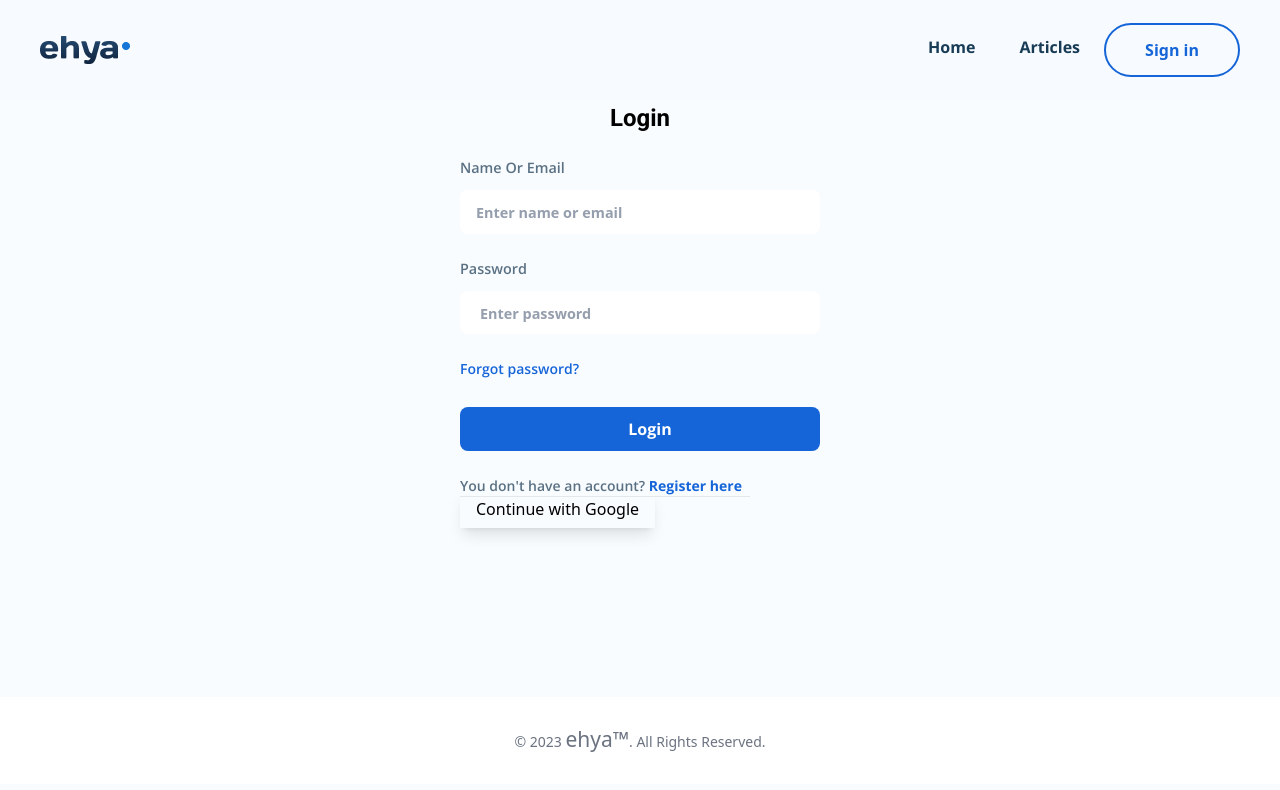
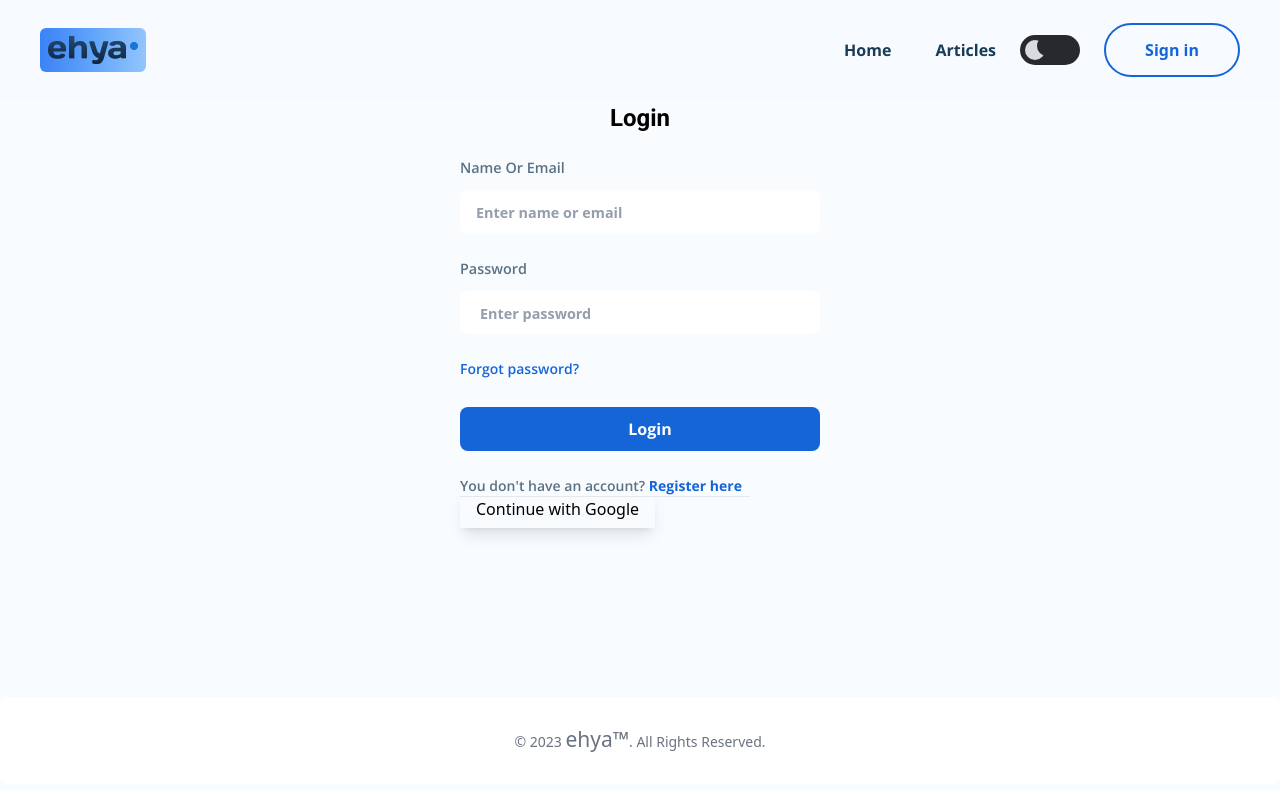
Before and after one commit to tinsaedv/Responsive-Blog-App, a React (Vite) app in the folder client/: page /dashboard in a window 1280 px wide. Shown: the top 790 px of the page. Built offline with nearby package versions, Linux system fonts and the light colour scheme.

Commit message:
Update NavBar and Footer components to add rounded corners and transition effects.

```diff
--- a/client/src/components/Footer.jsx
+++ b/client/src/components/Footer.jsx
@@ -2,7 +2,7 @@ import { Link } from 'react-router-dom';
 
 const Footer = () => {
   return (
-    <footer className='bg-white relative  bottom-0 w-full right-0  dark:bg-gray-900 mt-4'>
+    <footer className='bg-white relative rounded-lg  bottom-0 w-full right-0  dark:bg-gray-900 mt-4'>
       <div className='w-full max-w-screen-xl mx-auto p-4 md:py-8'>
         <span className='block text-sm text-center text-gray-500 sm:text-center dark:text-gray-400'>
           © 2023{' '}
--- a/client/src/components/NavBar.jsx
+++ b/client/src/components/NavBar.jsx
@@ -7,6 +7,7 @@ import logo from '../assets/logo.png';
 import { useUserStore } from '../App/useAuthStore';
 import { useProfileStore } from '../App/useUserProfileStore';
 import { useState } from 'react';
+import ToggleSwitch from './NavbarComponents/ToggleSwitch.component';
 
 const NavBar = () => {
   const { user } = useUserStore((state) => ({ user: state.user }));
@@ -22,38 +23,36 @@ const NavBar = () => {
   }
 
   return (
-    <header className=' grid items-center  backdrop-blur-sm z-[2]  bg-[#f7fbff]/80 h-[4rem] lg:h-[6.25rem]  fixed w-full top-0'>
+    <header className=' grid items-center  backdrop-blur-sm z-[2] dark:bg-gray-700/80  bg-[#f7fbff]/80 h-[4rem] lg:h-[6.25rem]  fixed w-full top-0'>
       <div className='flex mx-10  justify-between items-center'>
-        <div>
+        <div className='bg-blue-300/50 rounded-md bg-gradient-to-r from-blue-500 via-blue-400 to-blue-300 p-2'>
           <img src={logo} alt='' />
         </div>
 
-        <nav className='flex gap-6 items-center'>
+        <nav className='flex gap-2 sm:gap-6 items-center'>
           <div
             className='hidden md:flex md:flex-row gap-[2.75rem]
-              items-center w-fit left-0 font-openSans'
+              items-center w-fit left-0 font-openSans transition-all duration-150 ease-in'
           >
             <NavLink
               to={'/'}
               onClick={() => {
                 window.scrollTo(0, 0);
               }}
-              className={({ isActive }) =>
+              className={`${({ isActive }) =>
                 isActive
-                  ? 'active-link pb-[7px]   text-[#183B56] font-bold  text-[1rem] relative'
-                  : 'navLinks pb-[7px]   text-[#183B56] font-bold  text-[1rem] relative'
-              }
+                  ? 'active-link pb-[7px]'
+                  : 'navLinks pb-[7px]'} dark:text-white font-bold  text-[#183B56]  text-[1rem] relative`}
             >
               Home
             </NavLink>
             <NavLink
               to={'/articles'}
               onClick={() => window.scrollTo(0, 0)}
-              className={({ isActive }) =>
+              className={`${({ isActive }) =>
                 isActive
-                  ? 'active-link pb-[7px]   text-[#183B56] text-[1rem] font-bold relative'
-                  : 'navLinks pb-[7px]   text-[#183B56] text-[1rem] font-bold relative'
-              }
+                  ? 'active-link pb-[7px]'
+                  : 'navLinks pb-[7px]'} dark:text-white font-bold  text-[#183B56]  text-[1rem] relative`}
             >
               Articles
             </NavLink>
@@ -63,7 +62,7 @@ const NavBar = () => {
               !isOpen
                 ? 'hidden'
                 : 'flex absolute  top-[4rem] flex-col md:flex md:flex-row '
-            } md:hidden transition-all duration-150 items-center h-[17rem] font-openSans justify-center backdrop-blur-sm  z-10 bg-[#f7fbff]/100 left-0 w-full `}
+            } md:hidden transition-all duration-150 ease-in items-center h-[17rem] font-openSans justify-center backdrop-blur-sm z-10 bg-[#f7fbff]/80 dark:bg-gray-700/80   left-0 w-full `}
           >
             <NavLink
               to={'/'}
@@ -72,7 +71,7 @@ const NavBar = () => {
                 setIsOpen(false);
               }}
               className={
-                'hover:bg-[#d3e9ff]/50 py-6 w-full text-center text-[#183B56]'
+                'hover:bg-[#d3e9ff]/50 dark:hover:bg-[#2b4766]/50 py-6 w-full text-center dark:text-white text-[#183B56]'
               }
             >
               Home
@@ -84,7 +83,7 @@ const NavBar = () => {
                 setIsOpen(false);
               }}
               className={
-                'hover:bg-[#d3e9ff]/50 py-6 w-full text-center text-[#183B56]'
+                'hover:bg-[#d3e9ff]/50 dark:hover:bg-[#2b4766]/50 dark:text-white py-6 w-full text-center text-[#183B56]'
               }
             >
               Articles
@@ -101,7 +100,7 @@ const NavBar = () => {
                   });
                 }}
                 className={
-                  'border-[#1565D8] hover:bg-[#1565D8] font-bold transition-all duration-150 hover:text-white border-2 px-[1.44rem] py-[0.4rem] lg:px-[2.44rem] block sm:hidden  lg:py-[0.81rem] text-[#1565D8] rounded-full'
+                  'border-[#1565D8] dark:hover:bg-[#2b4766]/50 dark:text-white hover:bg-[#1565D8] font-bold transition-all duration-150 hover:text-white border-2 px-[1.44rem] py-[0.4rem] lg:px-[2.44rem] block sm:hidden  lg:py-[0.81rem] text-[#1565D8] rounded-full'
                 }
               >
                 Sign in
@@ -109,7 +108,7 @@ const NavBar = () => {
             ) : (
               <Link
                 className={
-                  'hover:bg-[#d3e9ff]/50 py-6 w-full text-center text-[#183B56]'
+                  'hover:bg-[#d3e9ff]/50 dark:hover:bg-[#2b4766]/50 dark:text-white py-6 w-full text-center text-[#183B56]'
                 }
                 onClick={() => {
                   setIsOpen(false);
@@ -124,6 +123,7 @@ const NavBar = () => {
               </Link>
             )}
           </div>{' '}
+          <ToggleSwitch />
           {!user ? (
             <NavLink
               onClick={() => {
--- a/client/src/components/SideBar.jsx
+++ b/client/src/components/SideBar.jsx
@@ -37,11 +37,11 @@ const SideBar = () => {
         id='default-sidebar'
         className={`${
           sideBarOpen ? 'block lg:hidden' : 'hidden lg:block'
-        } fixed top-[4rem]  lg:top-[6rem] left-0 z-40 w-[12.9rem] h-screen transition-transform translate-x-0 `}
+        } fixed top-[4rem] lg:block  lg:top-[6rem] left-0 z-40 w-[12.9rem] h-screen transition-transform translate-x-0 `}
         aria-label='Sidebar'
       >
         <MdClose
-          className='absolute sm:hidden cursor-pointer text-[1.5rem] text-gray-400 right-0'
+          className='absolute lg:hidden cursor-pointer text-[1.5rem] text-gray-400 right-0'
           onClick={() => setSideBarOpen(false)}
         />
         <div
```
